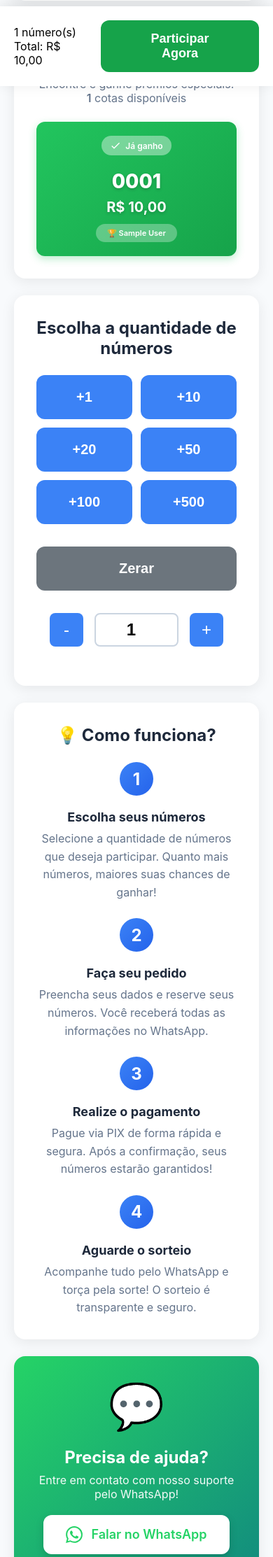
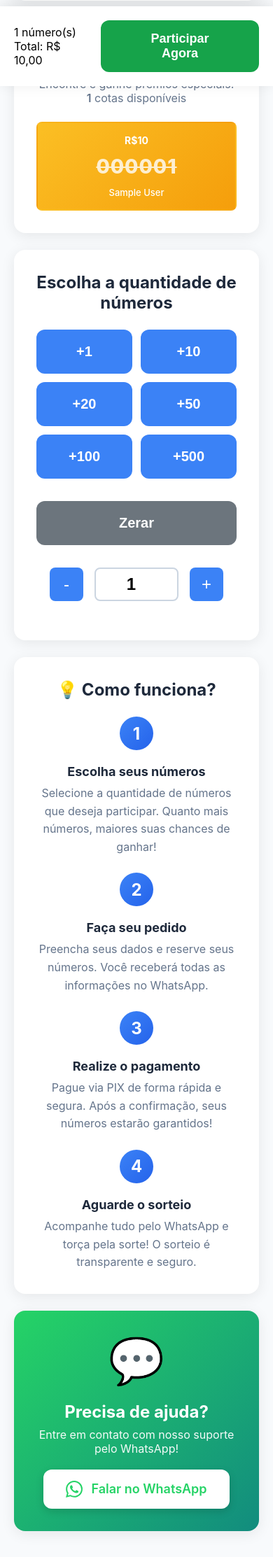
Before and after one commit to IgorAcender/rifas, a Django app: a page that uses templates/raffles/public_view.html in a window 390 px wide. Shown: the part 721-2946 px from the top of the page at 70% size. After the commit the page ends 2918 px from the top, so only its background shows below. Run offline with Django 4.2, Linux system fonts and the light colour scheme; tables that the repository leaves empty hold one stand-in row (values such as "Sample post").

Commit message:
feat: Ajustar estilos e layout da seção de números premium, incluindo melhorias na responsividade e na exibição de status

```diff
--- a/templates/raffles/public_view.html
+++ b/templates/raffles/public_view.html
@@ -695,118 +695,90 @@
         /* Premium Numbers Section */
         .premium-numbers-grid {
             display: grid;
-            grid-template-columns: repeat(auto-fill, minmax(200px, 1fr));
-            gap: 16px;
+            grid-template-columns: repeat(auto-fill, minmax(140px, 1fr));
+            gap: 12px;
             margin-top: 24px;
         }
 
         .premium-number-card {
             background: linear-gradient(135deg, #22c55e 0%, #16a34a 100%);
-            border-radius: 12px;
-            padding: 20px;
+            border-radius: 8px;
+            padding: 16px 12px;
             text-align: center;
-            position: relative;
-            box-shadow: 0 4px 12px rgba(34, 197, 94, 0.3);
             transition: all 0.3s;
+            border: 2px solid transparent;
         }
 
         .premium-number-card:hover {
-            transform: translateY(-4px);
-            box-shadow: 0 8px 20px rgba(34, 197, 94, 0.4);
+            transform: translateY(-2px);
+            box-shadow: 0 4px 12px rgba(0, 0, 0, 0.15);
         }
 
         .premium-number-card.premium-owned-special {
             background: linear-gradient(135deg, #fbbf24 0%, #f59e0b 100%);
-            box-shadow: 0 4px 12px rgba(251, 191, 36, 0.3);
-        }
-
-        .premium-number-card.premium-owned-special:hover {
-            box-shadow: 0 8px 20px rgba(251, 191, 36, 0.4);
-        }
-
-        .premium-badge {
-            display: inline-flex;
-            align-items: center;
-            gap: 6px;
-            background: rgba(255, 255, 255, 0.3);
+        }
+
+        .premium-number-card.premium-won {
+            background: linear-gradient(135deg, #fbbf24 0%, #f59e0b 100%);
+        }
+
+        .premium-value-top {
+            font-size: 16px;
+            font-weight: 700;
             color: white;
-            padding: 6px 12px;
-            border-radius: 20px;
-            font-size: 12px;
-            font-weight: 600;
-            margin-bottom: 12px;
-        }
-
-        .premium-badge-locked {
-            background: rgba(255, 255, 255, 0.5);
-        }
-
-        .premium-badge-locked {
-            background: rgba(255, 255, 255, 0.5);
-        }
-
-        .premium-badge-won {
-            background: rgba(255, 255, 255, 0.4);
+            margin-bottom: 8px;
         }
 
         .premium-number {
-            font-size: 36px;
+            font-size: 32px;
             font-weight: 800;
             color: white;
-            text-shadow: 0 2px 4px rgba(0, 0, 0, 0.2);
-            margin: 8px 0;
-        }
-
-        .premium-prize {
-            font-size: 14px;
+            margin: 12px 0;
+            letter-spacing: 1px;
+        }
+
+        .premium-number-struck {
+            text-decoration: line-through;
+            opacity: 0.8;
+        }
+
+        .premium-status {
+            margin-top: 8px;
+            display: flex;
+            align-items: center;
+            justify-content: center;
+            gap: 6px;
+        }
+
+        .status-dot {
+            color: white;
+            font-size: 12px;
+        }
+
+        .status-text {
+            font-size: 13px;
             color: white;
             font-weight: 500;
-            margin: 8px 0;
-            opacity: 0.95;
-        }
-
-        .premium-value {
-            font-size: 24px;
-            font-weight: 700;
-            color: white;
-            text-shadow: 0 2px 4px rgba(0, 0, 0, 0.2);
-            margin: 8px 0;
-        }
-
-        .premium-release-info {
-            font-size: 12px;
-            color: white;
-            opacity: 0.9;
-            margin: 8px 0;
-            font-style: italic;
-        }
-
-        .premium-status {
-            margin-top: 12px;
-        }
-
-        .status-badge {
-            display: inline-block;
-            padding: 6px 16px;
-            border-radius: 20px;
-            font-size: 13px;
+        }
+
+        .status-owned-text {
             font-weight: 600;
         }
 
-        .status-badge.status-available {
-            background: rgba(255, 255, 255, 0.3);
-            color: white;
-        }
-
-        .status-badge.status-owned {
-            background: white;
-            color: #16a34a;
-        }
-
-        .status-badge.status-locked {
-            background: rgba(255, 255, 255, 0.3);
-            color: white;
-        }
+        @media (max-width: 768px) {
+            .premium-numbers-grid {
+                grid-template-columns: repeat(auto-fill, minmax(120px, 1fr));
+            }
+
+            .premium-number {
+                font-size: 24px;
+            }
+
+            .premium-value-top {
+                font-size: 14px;
+            }
+        }
+
 
         .status-badge.status-locked {
             background: rgba(255, 255, 255, 0.3);
@@ -868,31 +840,16 @@
             </p>
             <div class="premium-numbers-grid">
                 {% for prize_number in prize_numbers %}
-                <div class="premium-number-card {% if prize_number.number in user_numbers %}premium-owned-special{% else %}premium-available{% endif %}">
-                    {% if prize_number.is_won %}
-                    <div class="premium-badge premium-badge-won">
-                        <svg width="16" height="16" viewBox="0 0 24 24" fill="currentColor">
-                            <path d="M9 16.2L4.8 12l-1.4 1.4L9 19 21 7l-1.4-1.4L9 16.2z"/>
-                        </svg>
-                        Já ganho
-                    </div>
-                    {% else %}
-                    <div class="premium-badge">
-                        <svg width="20" height="20" viewBox="0 0 24 24" fill="currentColor">
-                            <path d="M12 2L15.09 8.26L22 9.27L17 14.14L18.18 21.02L12 17.77L5.82 21.02L7 14.14L2 9.27L8.91 8.26L12 2Z"/>
-                        </svg>
-                        Cota Especial
-                    </div>
-                    {% endif %}
-                    <div class="premium-number">{{ prize_number.number|stringformat:"04d" }}</div>
-                    <div class="premium-value">R$ {{ prize_number.prize_amount|floatformat:2 }}</div>
+                <div class="premium-number-card {% if prize_number.is_won %}premium-won{% elif prize_number.number in user_numbers %}premium-owned-special{% else %}premium-available{% endif %}">
+                    <div class="premium-value-top">R${{ prize_number.prize_amount|floatformat:0 }}</div>
+                    <div class="premium-number {% if prize_number.is_won %}premium-number-struck{% endif %}">{{ prize_number.number|stringformat:"06d" }}</div>
                     <div class="premium-status">
-                        {% if prize_number.number in user_numbers %}
-                        <span class="status-badge status-owned">✓ Você tem</span>
-                        {% elif prize_number.is_won %}
-                        <span class="status-badge status-won">🏆 {{ prize_number.winner.name }}</span>
+                        {% if prize_number.is_won %}
+                        <span class="status-text">{{ prize_number.winner.name }}</span>
+                        {% elif prize_number.number in user_numbers %}
+                        <span class="status-text status-owned-text">✓ Você tem</span>
                         {% else %}
-                        <span class="status-badge status-available">Disponível</span>
+                        <span class="status-dot">●</span> <span class="status-text">Disponível</span>
                         {% endif %}
                     </div>
                 </div>
```
